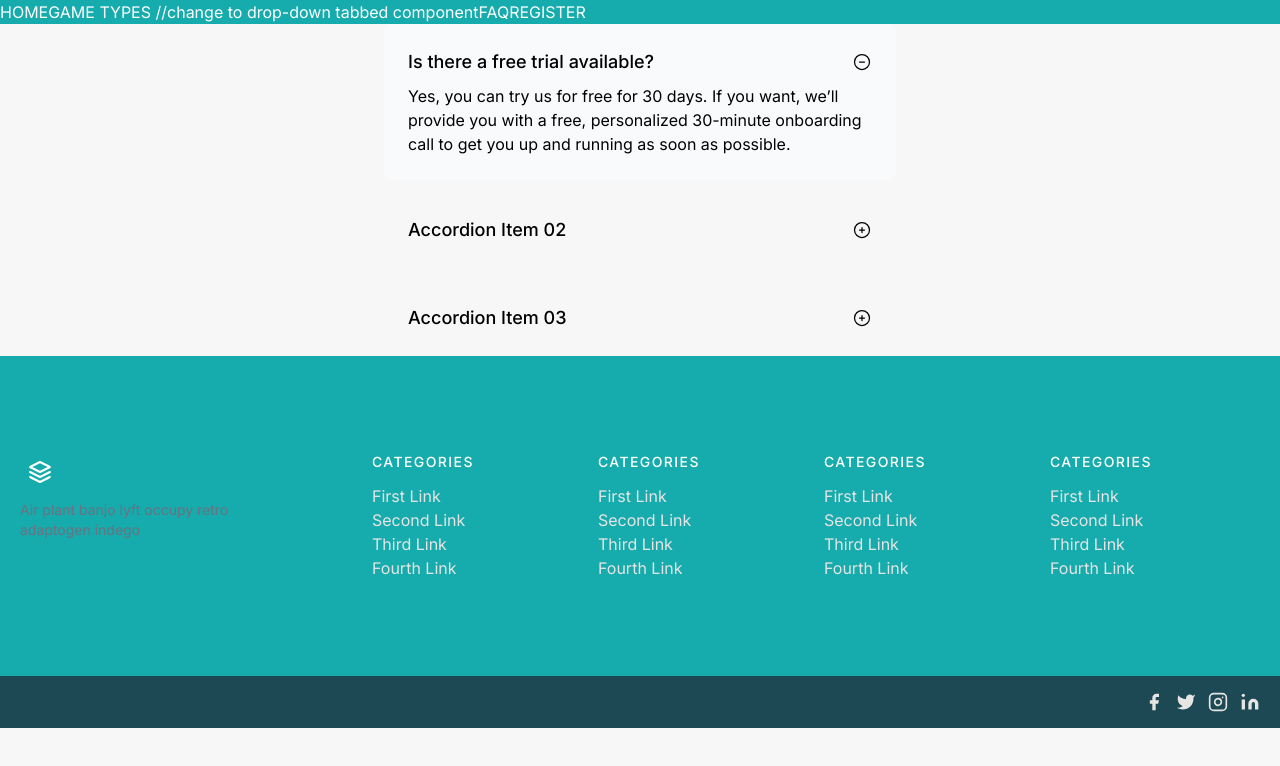
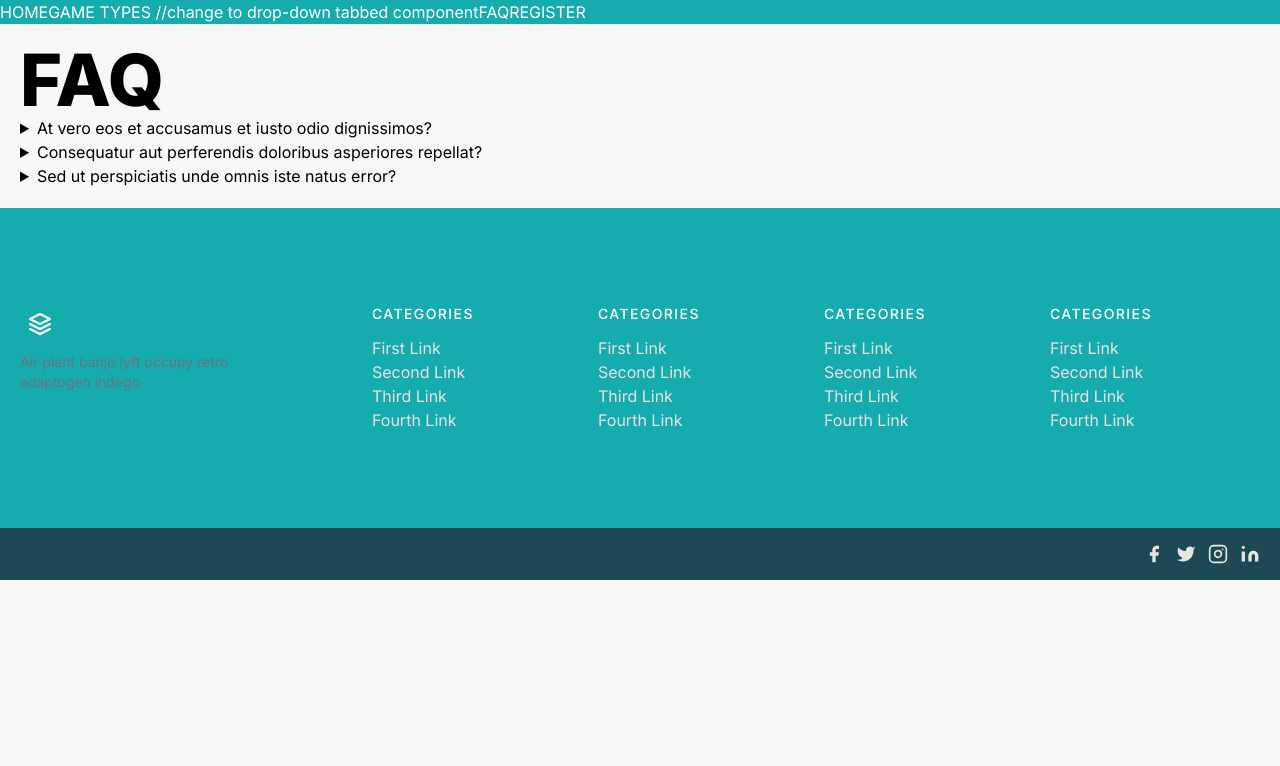
Before and after one commit to chingu-voyages/v42-geckos-team-22, a React (Vite) app: page /faq in a window 1280 px wide. Shown: the top 766 px of the page. Built offline with nearby package versions, Linux system fonts and the light colour scheme.

Commit message:
added question and answers functionality

```diff
--- a/src/pages/FAQ.jsx
+++ b/src/pages/FAQ.jsx
@@ -1,130 +1,41 @@
 import React from "react";
 
 function FAQ() {
+  //Update questions and answers here:
+  const faqData = [
+    {
+      id: 1,
+      question: "At vero eos et accusamus et iusto odio dignissimos?",
+      answer:
+        "Ducimus qui blanditiis praesentium voluptatum deleniti atque corrupti occaecati cupiditate nonquos dolores et quas molestias excepturi sint.",
+    },
+    {
+      id: 2,
+      question: "Consequatur aut perferendis doloribus asperiores repellat?",
+      answer:
+        "Temporibus autem quibusdam et aut officiis debitis aut rerum necessitatibus saepe eveniet ut et voluptates repudiandae sint ut aut reiciendis voluptatibus maiores alias.",
+    },
+    {
+      id: 3,
+      question: "Sed ut perspiciatis unde omnis iste natus error?",
+      answer:
+        "Toluptatem accusantium doloremque laudantium, totam rem aperiam, eaque ipsa quae ab illo inventore veritatis et quasi architecto beatae.",
+    },
+  ];
+
+  const content = faqData.map((item) => {
+    return (
+      <details className="" key={item.id}>
+        <summary className="">{item.question}</summary>
+        {item.answer}
+      </details>
+    );
+  });
+
   return (
-    <div className="mx-auto max-w-lg">
-      <div className="space-y-3">
-        <details className="group rounded-lg p-6 open:bg-gray-50" open>
-          <summary className="text-secondary-900 flex cursor-pointer list-none items-center justify-between text-lg font-medium">
-            Is there a free trial available?
-            <div className="text-secondary-500">
-              <svg
-                xmlns="http://www.w3.org/2000/svg"
-                fill="none"
-                viewBox="0 0 24 24"
-                stroke-width="1.5"
-                stroke="currentColor"
-                className="block h-5 w-5 group-open:hidden"
-              >
-                <path
-                  stroke-linecap="round"
-                  stroke-linejoin="round"
-                  d="M12 9v6m3-3H9m12 0a9 9 0 11-18 0 9 9 0 0118 0z"
-                />
-              </svg>
-              <svg
-                xmlns="http://www.w3.org/2000/svg"
-                fill="none"
-                viewBox="0 0 24 24"
-                stroke-width="1.5"
-                stroke="currentColor"
-                className="hidden h-5 w-5 group-open:block"
-              >
-                <path
-                  stroke-linecap="round"
-                  stroke-linejoin="round"
-                  d="M15 12H9m12 0a9 9 0 11-18 0 9 9 0 0118 0z"
-                />
-              </svg>
-            </div>
-          </summary>
-          <div className="text-secondary-500 mt-2">
-            Yes, you can try us for free for 30 days. If you want, we’ll provide
-            you with a free, personalized 30-minute onboarding call to get you
-            up and running as soon as possible.
-          </div>
-        </details>
-        <details className="group rounded-lg p-6 open:bg-gray-50">
-          <summary className="text-secondary-900 flex cursor-pointer list-none items-center justify-between text-lg font-medium">
-            Accordion Item 02
-            <div className="text-secondary-500">
-              <svg
-                xmlns="http://www.w3.org/2000/svg"
-                fill="none"
-                viewBox="0 0 24 24"
-                stroke-width="1.5"
-                stroke="currentColor"
-                className="block h-5 w-5 group-open:hidden"
-              >
-                <path
-                  stroke-linecap="round"
-                  stroke-linejoin="round"
-                  d="M12 9v6m3-3H9m12 0a9 9 0 11-18 0 9 9 0 0118 0z"
-                />
-              </svg>
-              <svg
-                xmlns="http://www.w3.org/2000/svg"
-                fill="none"
-                viewBox="0 0 24 24"
-                stroke-width="1.5"
-                stroke="currentColor"
-                className="hidden h-5 w-5 group-open:block"
-              >
-                <path
-                  stroke-linecap="round"
-                  stroke-linejoin="round"
-                  d="M15 12H9m12 0a9 9 0 11-18 0 9 9 0 0118 0z"
-                />
-              </svg>
-            </div>
-          </summary>
-          <div className="text-secondary-500 mt-2">
-            Yes, you can try us for free for 30 days. If you want, we’ll provide
-            you with a free, personalized 30-minute onboarding call to get you
-            up and running as soon as possible.
-          </div>
-        </details>
-        <details className="group rounded-lg p-6 open:bg-gray-50">
-          <summary className="text-secondary-900 flex cursor-pointer list-none items-center justify-between text-lg font-medium">
-            Accordion Item 03
-            <div className="text-secondary-500">
-              <svg
-                xmlns="http://www.w3.org/2000/svg"
-                fill="none"
-                viewBox="0 0 24 24"
-                stroke-width="1.5"
-                stroke="currentColor"
-                className="block h-5 w-5 transition-all group-open:hidden"
-              >
-                <path
-                  stroke-linecap="round"
-                  stroke-linejoin="round"
-                  d="M12 9v6m3-3H9m12 0a9 9 0 11-18 0 9 9 0 0118 0z"
-                />
-              </svg>
-              <svg
-                xmlns="http://www.w3.org/2000/svg"
-                fill="none"
-                viewBox="0 0 24 24"
-                stroke-width="1.5"
-                stroke="currentColor"
-                className="hidden h-5 w-5 transition-all group-open:block"
-              >
-                <path
-                  stroke-linecap="round"
-                  stroke-linejoin="round"
-                  d="M15 12H9m12 0a9 9 0 11-18 0 9 9 0 0118 0z"
-                />
-              </svg>
-            </div>
-          </summary>
-          <div className="text-secondary-500 mt-2">
-            Yes, you can try us for free for 30 days. If you want, we’ll provide
-            you with a free, personalized 30-minute onboarding call to get you
-            up and running as soon as possible.
-          </div>
-        </details>
-      </div>
+    <div className="p-5">
+      <h2 className="text-7xl font-extrabold">FAQ</h2>
+      {content}
     </div>
   );
 }
```
Also changed, not shown: 1 other file (tests, documents, lock files or other folders).
